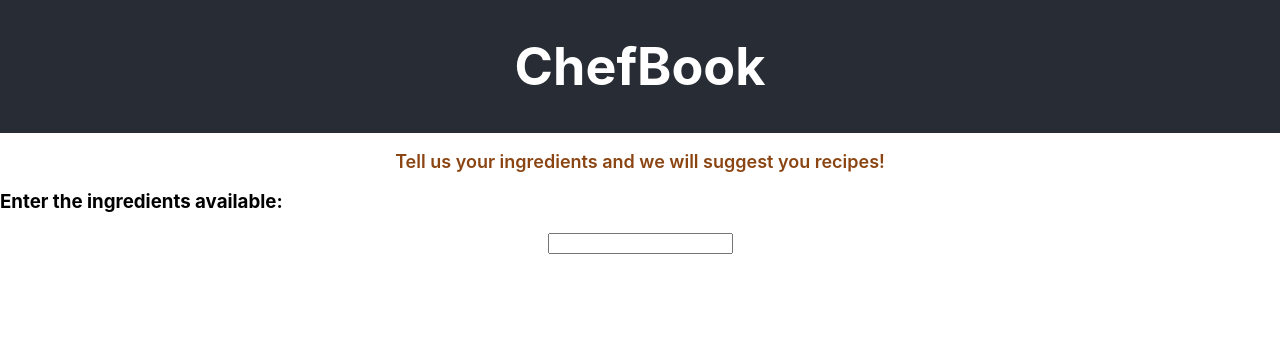
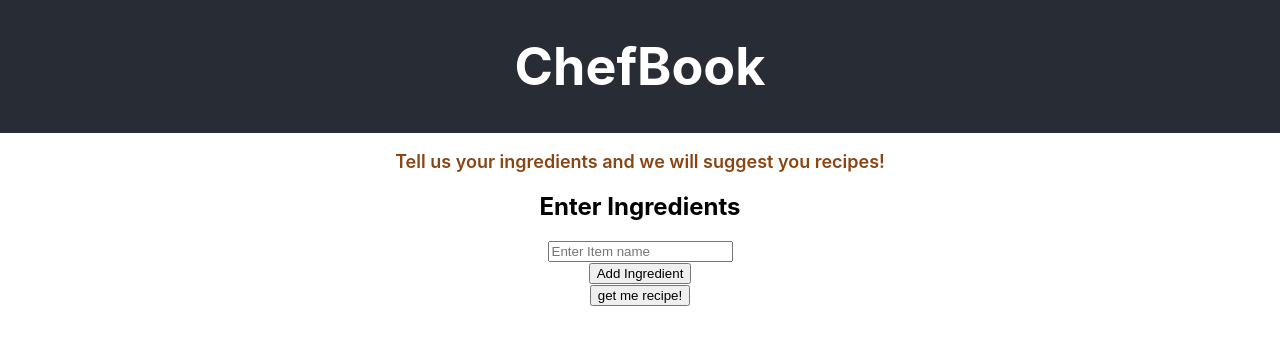
Before and after one commit to Lahari-5139/my-chef-book, a React (Create React App) app: page / in a window 1280 px wide. Shown: the top 344 px of the page. Built offline with nearby package versions, Linux system fonts and the light colour scheme.

Commit message:
added ingredients page

```diff
--- /dev/null
+++ b/src/components/Item.js
@@ -0,0 +1,18 @@
+import React, { Component } from "react";
+
+export default class Main extends Component {
+    render() {
+      return (
+        <div key={this.props.keyval}>
+          {/* <Text >{this.props.val.date}</Text> */}
+          <p >{this.props.val.item}</p>
+
+          <button
+            onClick={this.props.deleteMethod}
+          >
+            Delete Ingredient
+          </button>
+        </div>
+      );
+    }
+  }
--- a/src/components/ingredients.js
+++ b/src/components/ingredients.js
@@ -1,20 +1,75 @@
 import React, { Component } from "react";
 import '../App.css';
+import Item from "./Item";
+// import map from './Map';
 
 class Ingredients extends Component{
+    constructor(props) {
+        super(props);
+        this.state = {
+            ingredients_array: [],
+            ingredient_name: ""
+        };
+        this.statehandler = this.statehandler.bind(this);
+      }
+      statehandler(event){
+        this.setState({ingredient_name: event.target.value});
+        }
 
-    state = {
-        ingredients_array: []
-    };
-    render()
-    {
-        return(
+      render() {
+        let items = this.state.ingredients_array.map((val, key) => {
+          return (
+            <Item
+              key={key}
+              keyval={key}
+              val={val}
+              deleteMethod={() => this.deleteItem(key)}
+            />
+          );
+        });
+        return (
             <div>
-               <h3 className='h3-content'>Enter the ingredients available: </h3>
-               <input type='text'></input>
+              <div>
+                <h2>Enter Ingredients</h2>
+              </div>
+              <div>{items}</div>
+              <div>
+                <input
+                    type='text'
+                  onChange={this.statehandler}
+                  value={this.state.ingredient_name}
+                  placeholder="Enter Item name"
+                  placeholderTextColor="white"
+                  underlineColorAndroid="transparent"
+                ></input>
+              </div>
+              <button
+                onClick={this.addItem.bind(this)}
+              >
+                Add Ingredient
+              </button>
+                <br/>
+              <button>get me recipe!</button>
             </div>
-        );
+          );
     }
+
+addItem() {
+    if (this.state.ingredient_name) {
+    //   var d = new Date();
+      this.state.ingredients_array.push({
+        // date: d.getFullYear() + "/" + (d.getMonth() + 1) + "/" + d.getDate(),
+        item: this.state.ingredient_name,
+      });
+      this.setState({ ingredients_array: this.state.ingredients_array });
+      this.setState({ ingredient_name: "" });
+    }
+  }
+
+  deleteItem(key) {
+    this.state.ingredients_array.splice(key, 1);
+    this.setState({ ingredients_array: this.state.ingredients_array });
+  }
 }
 
 export default Ingredients;
```
